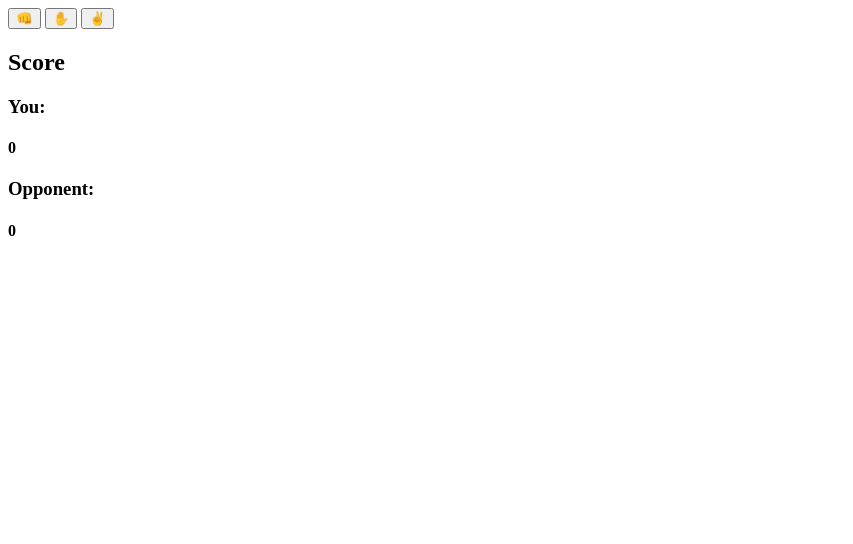
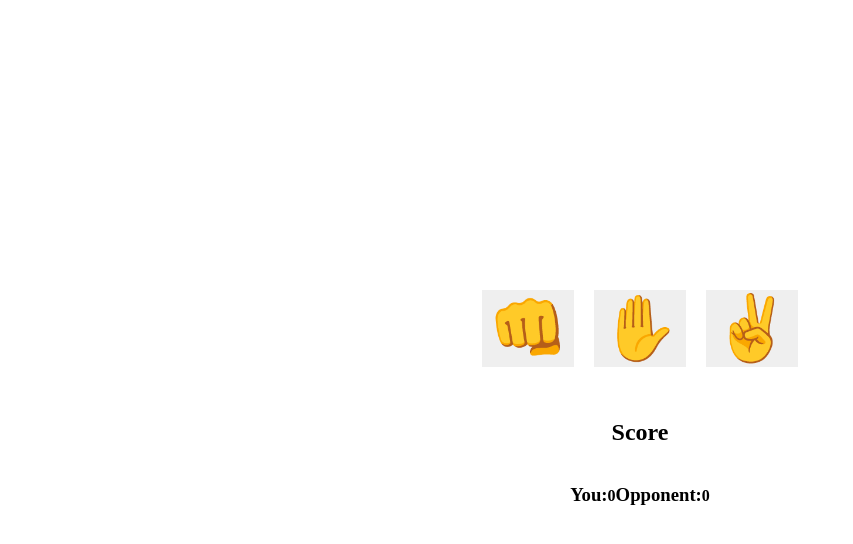
Before and after one commit to monodram/rock_paper_scissors, a plain HTML site: page index.html in a window 1280 px wide. Shown: the whole page, without its empty margins (0-853 px from the left). Drawn offline with Linux system fonts and the light colour scheme.

Commit message:
Added basic CSS

```diff
--- a/index.html
+++ b/index.html
@@ -4,7 +4,8 @@
     <meta charset="UTF-8">
     <meta http-equiv="X-UA-Compatible" content="IE=edge">
     <meta name="viewport" content="width=device-width, initial-scale=1.0">
-    <title>Document</title>
+    <title>Rock, Paper, Scissors</title>
+    <link rel="stylesheet" href="style.css">
     <script src="scripts.js" defer></script>
 </head>
 <body>
@@ -16,17 +17,17 @@
         </div>
     </div>
     <div class="scoreboard">
-        <p id="message">
-
-        </p>
+        <p id="message"></p>
         <h2>Score</h2>
-        <div>
-            <h3>You:</h3>
-            <h4 id="yourScore">0</h4>
-        </div>
-        <div>
-            <h3>Opponent:</h3>
-            <h4 id="opponentScore">0</h4>
+        <div class="scoreline">
+            <div class="score">
+                <h3>You:</h3>
+                <h4 id="yourScore">0</h4>
+            </div>
+            <div class="score">
+                <h3>Opponent:</h3>
+                <h4 id="opponentScore">0</h4>
+            </div>
         </div>
     </div>
 </body>
--- a/scripts.js
+++ b/scripts.js
@@ -84,7 +84,7 @@ function updateScore() { // updates score of each player after every round
     oppScore.textContent = `${computerScore}`;
 };
 
-function roundScore() { // displays info with round result after every round
+function roundScore() { // displays info with result after every round
     if (whoWinsRound == 'player') {
         message.textContent = `${playerSelection} beats ${computerSelection}. You won this round.`;
 
--- /dev/null
+++ b/style.css
@@ -0,0 +1,40 @@
+body {
+    height: 100vh;
+    display: flex;
+    justify-content: center;
+    align-items: center;
+    flex-direction: column;
+}
+.game {
+}
+
+.scoreboard {
+    display: flex;
+    flex-direction: column;
+    align-items: center;
+    justify-content: center;
+}
+
+.scoreline {
+    display: flex;
+    flex-direction: row;
+}
+
+.score {
+    display: flex;
+
+}
+.buttons {
+    display: flex;
+    justify-content: space-around;
+    flex-direction: row;
+    gap: 20px;
+}
+
+.buttons button {
+    border: none;
+    font-size: 64px;
+    text-align: center;
+    width: 100%;
+
+}
```
